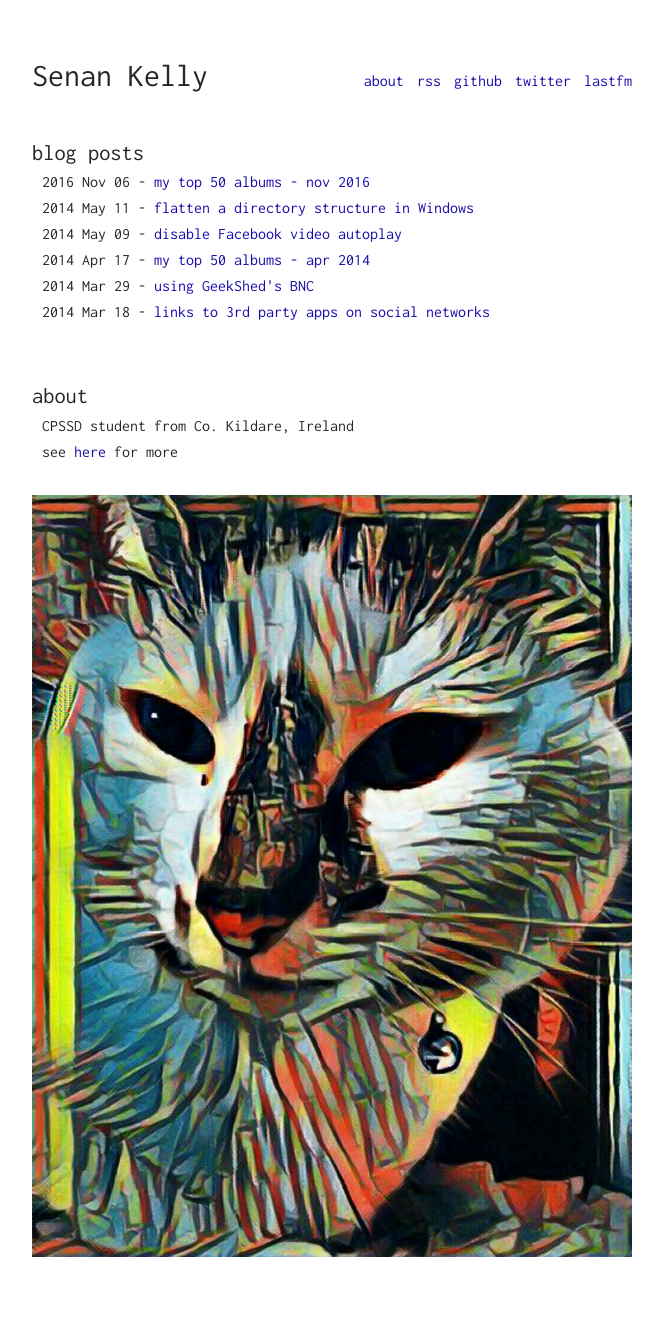
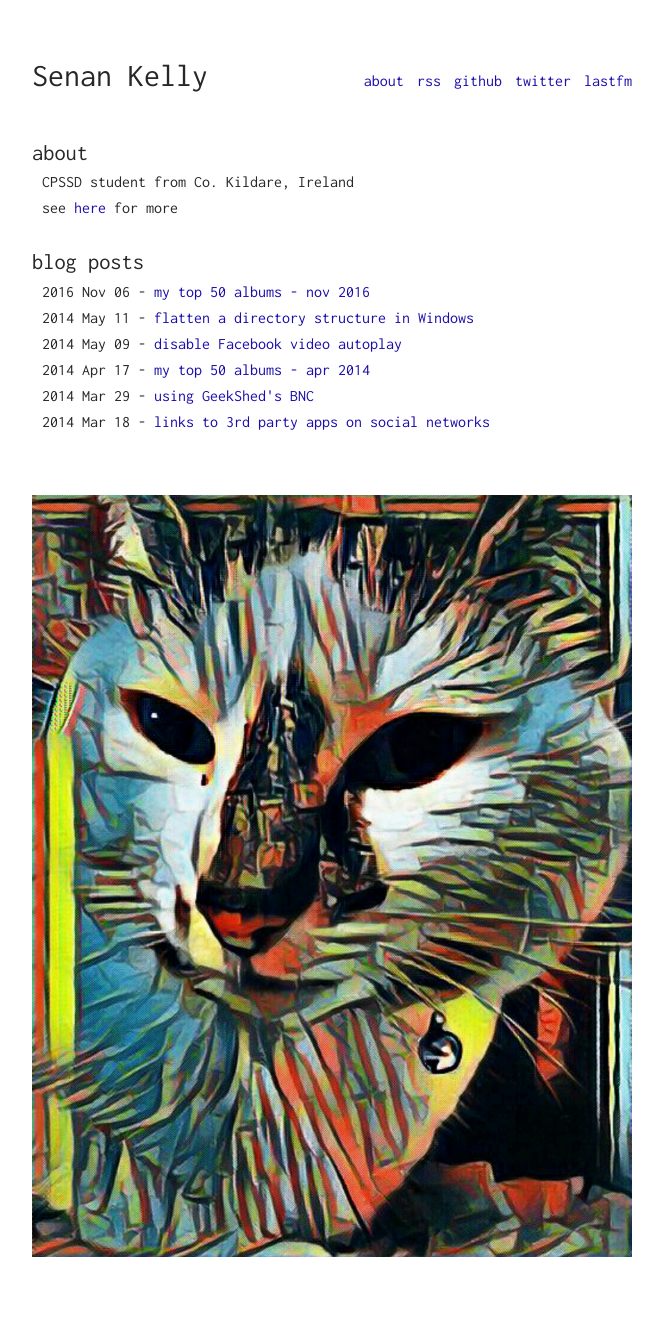
Before and after one commit to sentriz/xyz, a Jekyll site: the page built from index.html, in a window 1280 px wide. Shown: the whole page, without its empty margins (308-971 px from the left). Built offline with Jekyll 4.4.1, drawn with Linux system fonts in a browser that asks for light colours.

Commit message:
update nav

```diff
--- a/index.html
+++ b/index.html
@@ -9,11 +9,6 @@ layout: default
 </div>
 
 <div class="blog">
-    <h1>blog posts</h1>
-    {% include blogs.html %}
-</div>
-
-<div class="blog">
     <h1>about</h1>
     <ul>
         <li>CPSSD student from Co. Kildare, Ireland</li>
@@ -21,6 +16,11 @@ layout: default
     </ul>
 </div>
 
+<div class="blog">
+    <h1>blog posts</h1>
+    {% include blogs.html %}
+</div>
+
 <div>
     <img class="foot-img" src="{{ site.baseurl }}purdy.jpg">
 </div>
```
